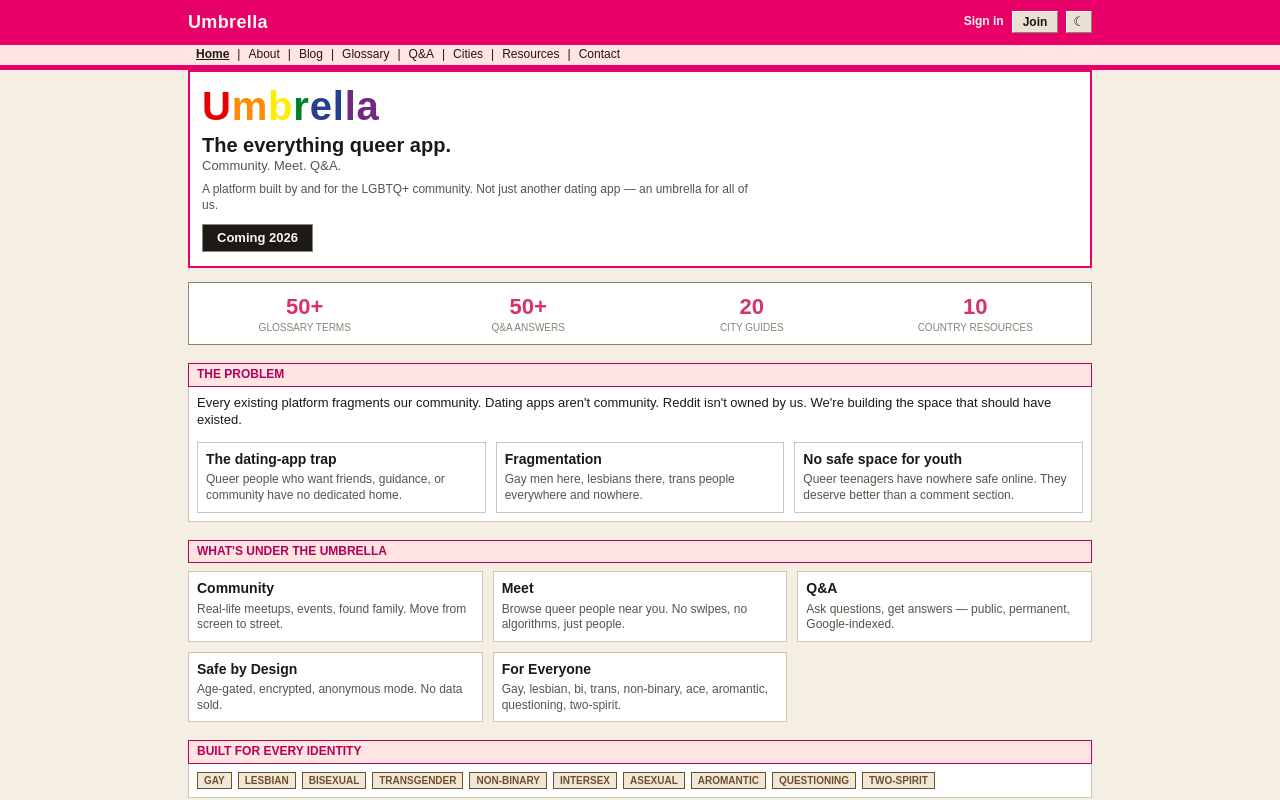
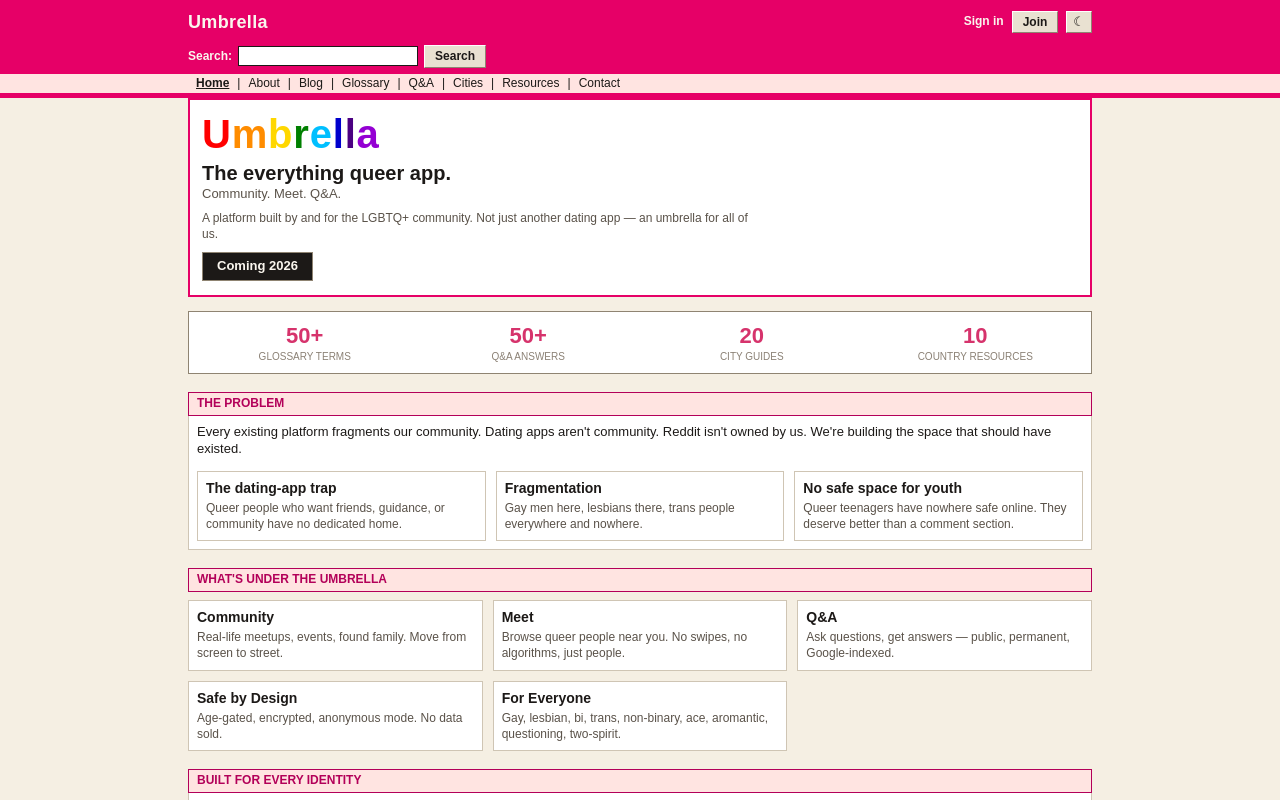
Before and after one commit to nekwasar/umbrella.lgbt, a Next.js app in the folder apps/web/: page / in a window 1280 px wide. Shown: the top 800 px of the page. Built offline with nearby package versions, Linux system fonts and the light colour scheme; no server answers.

Commit message:
banner search row; exact 8-hue wordmark sequence

```diff
--- a/apps/web/src/app/globals.css
+++ b/apps/web/src/app/globals.css
@@ -35,13 +35,6 @@
   --shadow: 2px 2px 0 rgba(28, 25, 23, 0.12);
   --font: Arial, Tahoma, Verdana, sans-serif;
   --font-mono: 'Courier New', Courier, monospace;
-  /* pride flag hues — fixed brand constants, same in both themes */
-  --flag-red: #e40303;
-  --flag-orange: #ff8c00;
-  --flag-yellow: #ffed00;
-  --flag-green: #008026;
-  --flag-blue: #24408e;
-  --flag-purple: #732982;
 }
 
 [data-theme='dark'] {
@@ -147,23 +140,30 @@ h3 {
   line-height: 1;
   color: var(--ink);
 }
+/* wordmark letter hues — exact per-letter spec, fixed both themes, no two adjacent share a hue */
 .wm-red {
-  color: var(--flag-red);
+  color: #ff0000;
 }
 .wm-orange {
-  color: var(--flag-orange);
+  color: #ff8c00;
 }
 .wm-yellow {
-  color: var(--flag-yellow);
+  color: #ffd700;
 }
 .wm-green {
-  color: var(--flag-green);
+  color: #008000;
 }
-.wm-blue {
-  color: var(--flag-blue);
+.wm-cyan {
+  color: #00bfff;
 }
-.wm-purple {
-  color: var(--flag-purple);
+.wm-royal {
+  color: #0000cd;
+}
+.wm-indigo {
+  color: #4b0082;
+}
+.wm-violet {
+  color: #9400d3;
 }
 
 .rainbow-strip {
@@ -495,14 +495,16 @@ h3 {
 .banner-home:hover {
   text-decoration: none;
 }
-/* solid cream wordmark on the brown banner (guaranteed contrast both themes) */
+/* solid cream wordmark on the hotpink banner (guaranteed contrast both themes) */
 .top-banner .wordmark,
 .top-banner .wm-red,
 .top-banner .wm-orange,
 .top-banner .wm-yellow,
 .top-banner .wm-green,
-.top-banner .wm-blue,
-.top-banner .wm-purple {
+.top-banner .wm-cyan,
+.top-banner .wm-royal,
+.top-banner .wm-indigo,
+.top-banner .wm-violet {
   color: var(--btn-fg);
 }
 .banner-side {
@@ -523,6 +525,34 @@ h3 {
 .banner-link:hover {
   color: var(--btn-fg);
   text-decoration: underline;
+}
+
+/* classic header search row: label + white input + bevel button, left-aligned */
+.banner-search {
+  background: var(--hotpink);
+}
+.banner-search-form {
+  display: flex;
+  align-items: center;
+  gap: 6px;
+  margin: 0;
+  padding: 0 0 6px;
+  text-align: left;
+}
+.banner-search-form label {
+  color: var(--btn-fg);
+  font-size: 12px;
+  font-weight: 700;
+}
+.banner-search-form input[type='text'] {
+  width: 180px;
+  padding: 2px 6px;
+  font-family: var(--font);
+  font-size: 12px;
+  color: var(--ink);
+  background: #fff;
+  border: 1px solid var(--ink);
+  border-radius: 0;
 }
 
 .subnav {
--- a/apps/web/src/components/public/PublicHeader.tsx
+++ b/apps/web/src/components/public/PublicHeader.tsx
@@ -27,10 +27,10 @@ export function Wordmark({ size = 18 }: { size?: number }) {
       <span className="wm-orange">m</span>
       <span className="wm-yellow">b</span>
       <span className="wm-green">r</span>
-      <span className="wm-blue">e</span>
-      <span className="wm-blue">l</span>
-      <span className="wm-purple">l</span>
-      <span className="wm-purple">a</span>
+      <span className="wm-cyan">e</span>
+      <span className="wm-royal">l</span>
+      <span className="wm-indigo">l</span>
+      <span className="wm-violet">a</span>
     </span>
   );
 }
@@ -94,6 +94,18 @@ export function PublicHeader() {
         </div>
       </div>
 
+      <div className="banner-search">
+        <div className="container">
+          <form action="/search" method="get" role="search" className="banner-search-form">
+            <label htmlFor="banner-search-q">Search:</label>
+            <input id="banner-search-q" type="text" name="q" autoComplete="off" />
+            <button type="submit" className="btn">
+              Search
+            </button>
+          </form>
+        </div>
+      </div>
+
       <nav className="subnav" aria-label="Main">
         <div className="container subnav-inner">
           {NAV.map((item, i) => (
```
Also changed, not shown: 1 other file (tests, documents, lock files or other folders).
